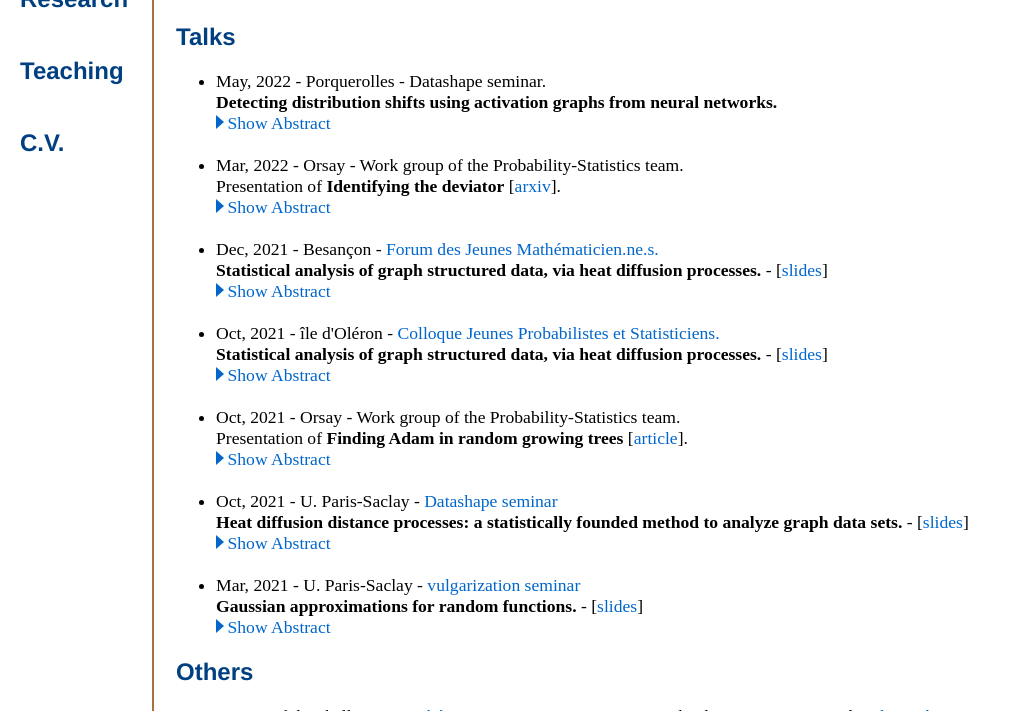
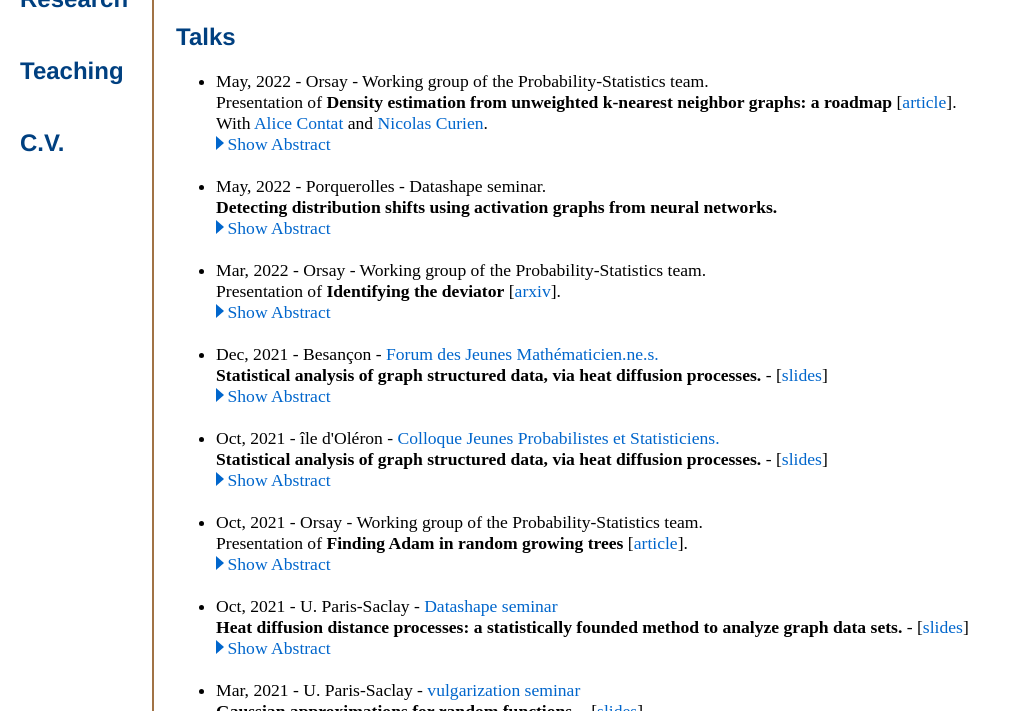
Before and after one commit to elasalle/elasalle.github.io, a Jekyll site: the page built from research/index.html, in a window 1280 px wide and 900 px high, scrolled down 245 px, cut to the strip 189-900 px from the top of the window. Shown: the whole strip, without its empty margins (0-1011 px from the left). Built offline with Jekyll 4.4.1, drawn with Linux system fonts in a browser that asks for light colours; some web fonts are replaced.

Commit message:
Update index.html

```diff
--- a/research/index.html
+++ b/research/index.html
@@ -40,6 +40,17 @@ title: Etienne Lasalle, Research
 
   <h2 class="title2">Talks</h2>
   <ul class="normalsize">
+  <li>May, 2022 - Orsay - Working group of the Probability-Statistics team.<br>
+  Presentation of <b>Density estimation from unweighted k-nearest neighbor graphs: a roadmap</b> [<a href="https://proceedings.neurips.cc/paper/2013/file/eae27d77ca20db309e056e3d2dcd7d69-Paper.pdf">article</a>].<br>
+  With <a href="https://sites.google.com/view/acontat/">Alice Contat</a> and <a href="https://www.imo.universite-paris-saclay.fr/~curien/index.html">Nicolas Curien</a>.<br>
+    <button class="showhide abstract7" onclick="switchDisplayByClassName('abstract7')" style="display: block;"><div class="arrow-right"></div>Show Abstract<span class="dots">...</span></button>
+    <button class="showhide abstract7" onclick="switchDisplayByClassName('abstract7')" style="display : none;"><div class="arrow-top"></div>Hide Abstract</button>
+    <p class="abstracttext abstract7" style="display : none;">
+      Consider a density f on R^d, and some i.i.d. sample of size n following this density. Construct the oriented k-nearest neighbor graph. Can we, only from the graph structure (i.e. forgetting the embedding in R^d), recover the density.
+      We study the 1D case in details. In particular, we explained why the order of magnitude of k needs to be greater than n^(2/3). We proposed some potential improvements of the proposed method for d=1.
+  </p>
+  </li>
+  <br>
   <li>May, 2022 - Porquerolles - Datashape seminar.<br>
   <b>Detecting distribution shifts using activation graphs from neural networks.</b><br>
     <button class="showhide abstract6" onclick="switchDisplayByClassName('abstract6')" style="display: block;"><div class="arrow-right"></div>Show Abstract<span class="dots">...</span></button>
@@ -49,7 +60,7 @@ title: Etienne Lasalle, Research
   </p>
   </li>
   <br>
-  <li>Mar, 2022 - Orsay - Work group of the Probability-Statistics team.<br>
+  <li>Mar, 2022 - Orsay - Working group of the Probability-Statistics team.<br>
 Presentation of <b>Identifying the deviator</b> [<a href="https://arxiv.org/abs/2203.03744">arxiv</a>].<br>
   <button class="showhide abstract5" onclick="switchDisplayByClassName('abstract5')" style="display: block;"><div class="arrow-right"></div>Show Abstract<span class="dots">...</span></button>
   <button class="showhide abstract5" onclick="switchDisplayByClassName('abstract5')" style="display : none;"><div class="arrow-top"></div>Hide Abstract</button>
@@ -78,7 +89,7 @@ Presentation of <b>Identifying the deviator</b> [<a href="https://arxiv.org/abs/
     </p>
   </li>
 <br>
-    <li>Oct, 2021 - Orsay - Work group of the Probability-Statistics team.<br>
+    <li>Oct, 2021 - Orsay - Working group of the Probability-Statistics team.<br>
   Presentation of <b>Finding Adam in random growing trees</b> [<a href="https://doi.org/10.1002/rsa.20649">article</a>].<br>
   <button class="showhide abstract2.5" onclick="switchDisplayByClassName('abstract2.5')" style="display: block;"><div class="arrow-right"></div>Show Abstract<span class="dots">...</span></button>
   <button class="showhide abstract2.5" onclick="switchDisplayByClassName('abstract2.5')" style="display : none;"><div class="arrow-top"></div>Hide Abstract</button>
```
